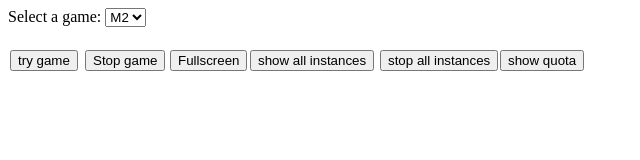
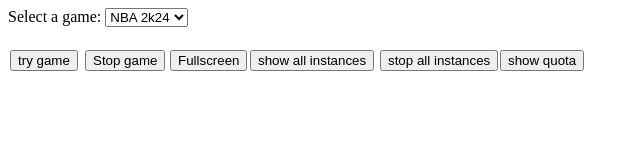
Before and after one commit to DeOS-Dev/demo-deos-client, a website built with webpack: page index.html in a window 1280 px wide. Shown: the full height of the page, 0-640 px from the left. Built offline with nearby package versions, Linux system fonts and the light colour scheme; what deos-client would draw is missing.

Commit message:
Update index.html
Updating the dropdown game name

```diff
--- a/index.html
+++ b/index.html
@@ -6,7 +6,7 @@
 <body>
     <label for="dropdown">Select a game:</label>
     <select id="dropdown" name="dropdown">
-        <option value="M2">M2</option>
+        <option value="NBA 2k24">NBA 2k24</option>
     </select>
     <br/>
     <button id="try" onClick="start()" style="position:fixed;z-index:1000;top:50px;left:10px">try game</button>
```
